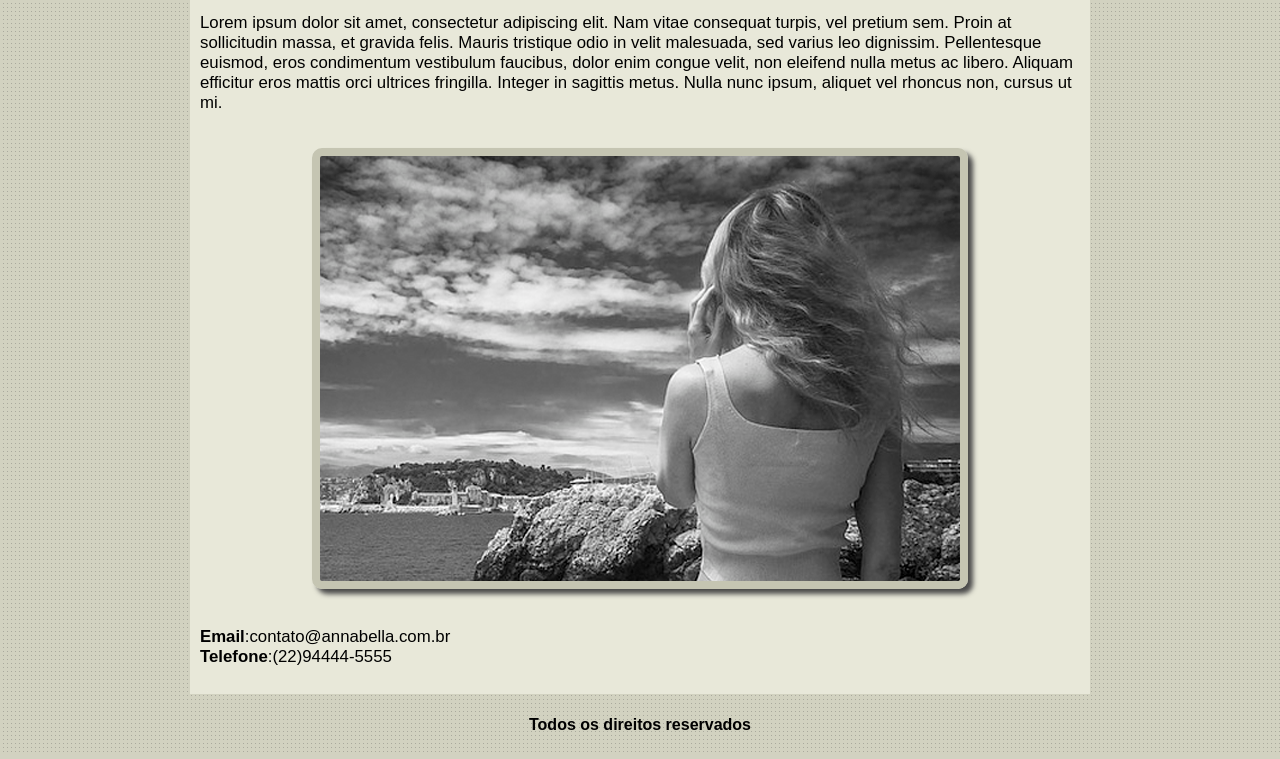
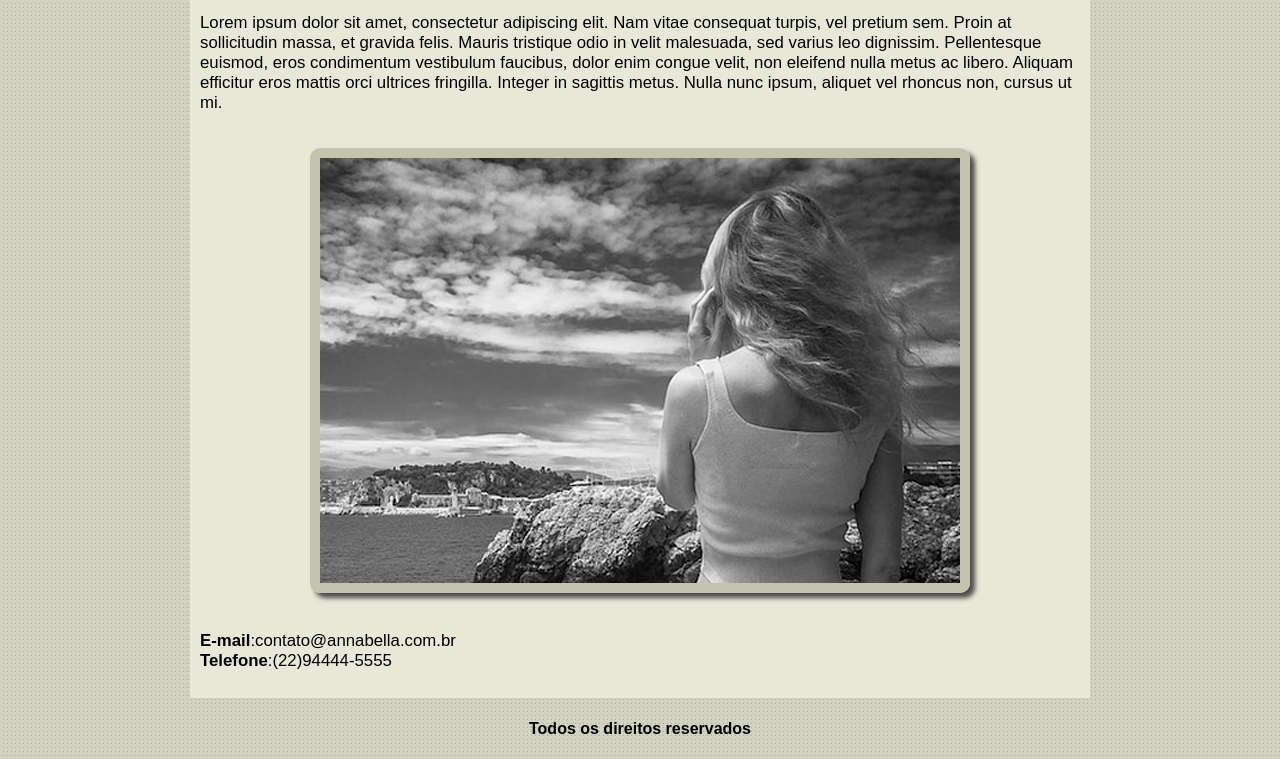
Before and after one commit to sillascavalcanti/Projeto-Anna-Bella, a plain HTML site: page contato.html in a window 1280 px wide. Shown: the part 512-1271 px from the top of the page. Drawn offline with Linux system fonts and the light colour scheme.

Commit message:
Correção de alguns erros encontrados após a finalização.

```diff
--- a/CSS/style.css
+++ b/CSS/style.css
@@ -4,6 +4,7 @@
     --link-color:#4B566A;
     --content-color:#E8E8D9;
     --h1-color:#828271;
+    --border-color:#C3C3AE;
     --shadow-color:#4a4a4a;
 }
 
@@ -58,7 +59,7 @@ footer{
 }
 
 .imagem{
-    border: 8px solid var(--menu-color);
+    border: 10px solid var(--border-color);
     border-radius: 10px;
     box-shadow: 5px 5px 5px var(--shadow-color);
 }
--- a/contato.html
+++ b/contato.html
@@ -26,8 +26,8 @@
     </div>
         <br>
         <p>
-            <span>Email</span>:contato@annabella.com.br<br>
-            <span id="tell">Telefone</span>:(22)94444-5555
+            <strong>E-mail</strong>:contato@annabella.com.br<br>
+            <strong>Telefone</strong>:(22)94444-5555
         </p>
     </main>
     <footer>
```
Also changed, not shown: biografia.html (+1 -1 lines).
